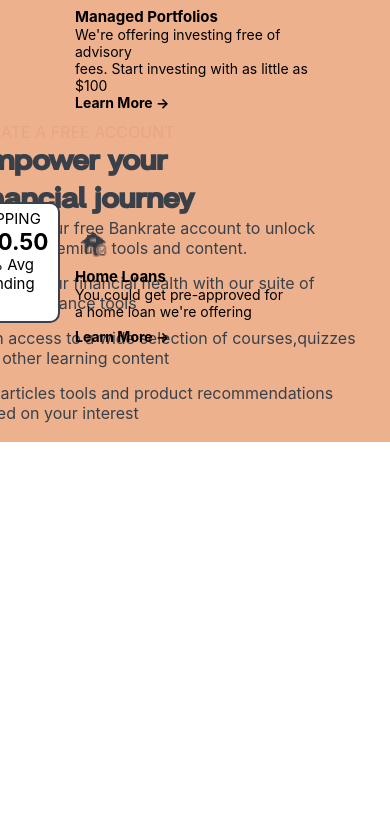
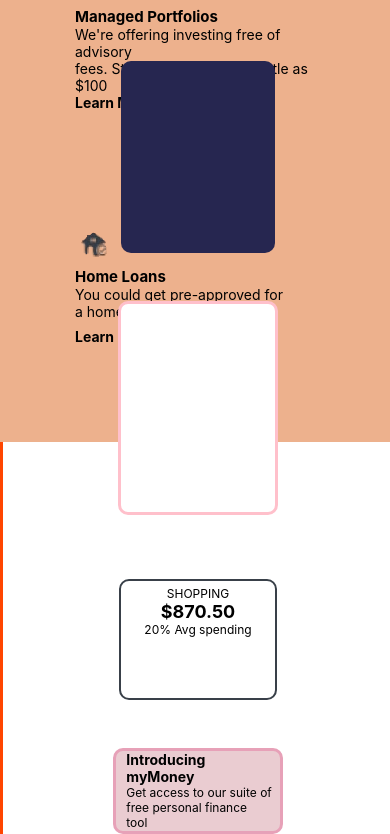
Before and after one commit to petim7277/Ofspace-project, a React (Create React App) app: page / in a window 390 px wide. Shown: the part 850-1684 px from the top of the page. Before the commit the page ends 1489 px from the top, so only its background shows below. Built offline with nearby package versions, Linux system fonts and the light colour scheme.

Commit message:
empower section responsive

```diff
--- a/src/Components/Reuseables/NavBar/NavBar.module.css
+++ b/src/Components/Reuseables/NavBar/NavBar.module.css
@@ -92,6 +92,7 @@
     align-content: space-evenly;
     padding-top: 3rem;
     gap: 1rem;
+    position: sticky;
 }
 .tabText{
     width: 15rem;
--- a/src/Features/EmpowerSection/Empower.module.css
+++ b/src/Features/EmpowerSection/Empower.module.css
@@ -6,12 +6,10 @@
 }
 
 .mainCont{
-    margin-top: 6rem;
-    width: 91.50vw;
+    margin-top: 10rem;
+    width: 100vw;
     height: 65vh;
-    justify-content: center;
-    float: right;
-    margin-right: -1rem;
+    border: 3px solid orangered;
 }
 
 .wrapDiv{
@@ -19,6 +17,7 @@
     flex-direction: row;
     justify-content: space-evenly;
     align-content: space-evenly;
+    margin-left: -9rem;
 
 }
 
@@ -27,7 +26,7 @@
     flex-direction: row;
     position: relative;
     margin-top: 2rem;
-    margin-left: -21.50rem;
+    margin-left: -5rem;
     gap: 9.20rem;
 
 }
@@ -44,7 +43,7 @@
     width: 10rem;
     height: 13rem;
     border-radius: 10px;
-    margin-left: -19rem;
+    margin-left: -15rem;
     margin-top: 2rem;
     border: 3px solid pink;
 }
@@ -71,13 +70,13 @@
     font-size: 12px;
     padding-left: 10px;
     margin-top: 13rem;
-    margin-left: -27rem;
+    margin-left: -30rem;
 }
 
 .secondDiv{
 display: flex;
 flex-direction: column;
-margin-left: -1rem;
+/*margin-left: -1rem;*/
 margin-top: 2rem;
 }
 
@@ -100,72 +99,181 @@
 
 }
 
+
 /*@media (max-width: 728px){*/
-/*  .mainCont{*/
-/*      border: 4px solid orangered;*/
-/*      width: 100vw;*/
-/*      height: 100vh;*/
-/*      margin-top: unset;*/
-/*      float: unset;*/
-/*      margin-right: unset;*/
-/*  }*/
+
+/*    .mainCont{*/
+/*        margin-top: 5rem;*/
+/*        width: 100vw;*/
+/*        height: 100vh;*/
+/*        justify-content: center;*/
+/*        border: 3px solid orangered;*/
+/*    }*/
+
 /*    .wrapDiv{*/
 /*        display: flex;*/
-/*        flex-direction: column;*/
+/*        flex-direction: row;*/
 /*        justify-content: space-evenly;*/
 /*        align-content: space-evenly;*/
+/*        margin-left: -9rem;*/
 
 /*    }*/
+
 /*    .firstDiv{*/
-
-/*        flex-direction: column;*/
-/*        position: unset;*/
-/*        margin-top: 1rem;*/
-/*        !*margin-left: -21.50rem;*!*/
-/*        !*gap: 9.20rem;*!*/
+/*        display: flex;*/
+/*        flex-direction: row;*/
+/*        position: relative;*/
+/*        margin-top: 2rem;*/
+/*        margin-left: -5rem;*/
+/*        gap: 9.20rem;*/
 
 /*    }*/
 
 /*    .greyDiv{*/
 /*        background-color: #262650;*/
-/*        width: 6rem;*/
-/*        height: 6rem;*/
+/*        width: 12rem;*/
+/*        height: 12rem;*/
 /*        border-radius: 10px;*/
 /*    }*/
 
 /*    .whiteDiv{*/
 /*        background-color: white;*/
-/*        width: 5rem;*/
-/*        height: 6.50rem;*/
+/*        width: 10rem;*/
+/*        height: 13rem;*/
 /*        border-radius: 10px;*/
-/*        !*margin-left: -19rem;*!*/
-/*        margin-top: unset; !*1rem*!*/
+/*        margin-left: -15rem;*/
+/*        margin-top: 2rem;*/
 /*        border: 3px solid pink;*/
 /*    }*/
 
 /*    .smallDiv{*/
 /*        background-color: #FFFFFF;*/
-/*        width: 5rem;*/
-/*        height: 5rem;*/
+/*        width: 7rem;*/
+/*        height: 7rem;*/
 /*        border-radius: 10px;*/
 /*        border: 2px solid #394049;*/
-/*        !*margin-left: -10rem;*!*/
-/*        margin-top: 1rem;*/
+/*        margin-left: -10rem;*/
+/*        margin-top: 5rem;*/
 /*        font-size: 15px;*/
 /*        text-align: center;*/
-/*        padding-top: 3px;*/
+/*        padding-top: 5px;*/
 /*    }*/
 
-
 /*    .lastDiv{*/
-/*        width: 5rem;*/
-/*        height: 3rem;*/
+/*        width: 9rem;*/
+/*        height: 5rem;*/
 /*        background-color: #eaccd1;*/
 /*        border-radius: 10px;*/
 /*        border: 3px solid #e7a1b8;*/
 /*        font-size: 12px;*/
-/*        padding-left: 5px;*/
-/*        margin-top: 6.50rem;*/
-/*        !*margin-left: -27rem;*!*/
+/*        padding-left: 10px;*/
+/*        margin-top: 13rem;*/
+/*        margin-left: -30rem;*/
+/*    }*/
+
+/*    .secondDiv{*/
+/*        display: flex;*/
+/*        flex-direction: column;*/
+/*        !*margin-left: -1rem;*!*/
+/*        margin-top: 2rem;*/
+/*    }*/
+
+/*    .secondDiv .create{*/
+/*        color: #E6A782;*/
+/*    }*/
+
+/*    .wrapDiv .secondDiv h1{*/
+/*        font-family: Britanica, cursive;*/
+/*        color: #394049;*/
+
+/*    }*/
+/*    .secondDiv p{*/
+/*        color: #394049;*/
+/*    }*/
+
+/*    .secondDiv ul li{*/
+/*        color: #394049 ;*/
+/*        padding-top: 15px;*/
+
 /*    }*/
 /*}*/
+
+
+/* Responsive styles */
+@media (max-width: 1200px) {
+    .wrapDiv {
+        flex-direction: column;
+        margin-left: 0;
+    }
+
+    .firstDiv {
+        flex-direction: column;
+        margin-left: 0;
+        gap: 2rem;
+    }
+
+    .greyDiv, .whiteDiv, .smallDiv, .lastDiv {
+        width: 80%;
+        margin-left: 0;
+    }
+
+    .whiteDiv {
+        margin-top: 1rem;
+    }
+
+    .smallDiv {
+        margin-top: 2rem;
+    }
+
+    .lastDiv {
+        margin-top: 3rem;
+        margin-left: 0;
+    }
+}
+
+@media (max-width: 768px) {
+    .mainCont {
+        margin-top: 5rem;
+        height: auto;
+    }
+
+    .wrapDiv {
+        align-items: center;
+    }
+
+    .firstDiv {
+        align-items: center;
+    }
+
+    .greyDiv, .whiteDiv, .smallDiv, .lastDiv {
+        width: 90%;
+    }
+
+    .lastDiv {
+        margin-top: 2rem;
+    }
+}
+
+@media (max-width: 480px) {
+    .mainCont {
+        margin-top: 2rem;
+        height: auto;
+    }
+
+    .wrapDiv, .firstDiv {
+        flex-direction: column;
+        align-items: center;
+    }
+
+    .greyDiv, .whiteDiv, .smallDiv, .lastDiv {
+        width: 95%;
+    }
+
+    .smallDiv {
+        font-size: 12px;
+    }
+
+    .lastDiv {
+        margin-top: 1rem;
+    }
+}
```
